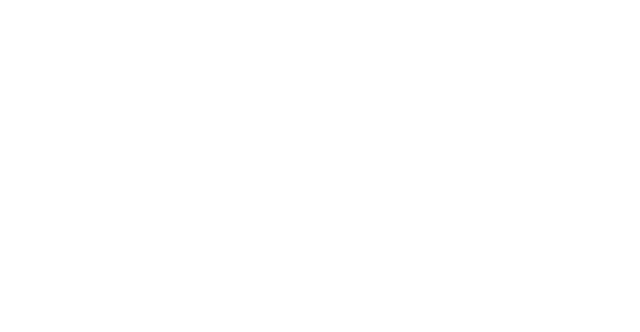
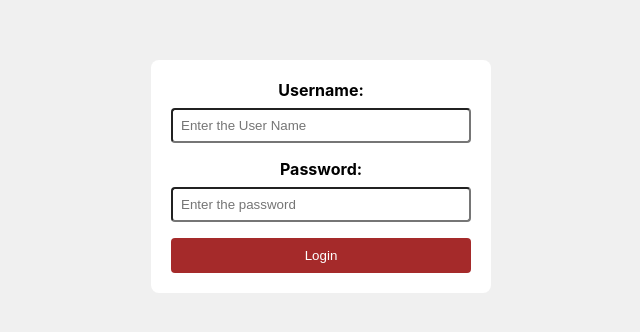
Before and after one commit to Satyam-Nayak/ecommerce_website_satyam, a React (Create React App) app: page /userlogin in a window 1280 px wide. Shown: the part 224-556 px from the top of the page, without its empty margins (319-959 px from the left). Built offline with nearby package versions, Linux system fonts and the light colour scheme; the HTML template or start-up script is replaced by a standard one.

Commit message:
user login code write

```diff
--- a/src/Components/UserLogin.jsx
+++ b/src/Components/UserLogin.jsx
@@ -1,9 +1,47 @@
-import React from 'react'
+import React, { useState } from 'react';
+import '../styles/UserLogin.css';
 
 export default function UserLogin() {
+  let [username, setUsername] = useState("");
+  let [password, setPassword] = useState(""); // corrected here
+
+  console.log(username);
+  console.log(password); // corrected here
+
+  // password set function
+  function login() {
+    if (username === "satyamn120" && password === "satyam120") { // corrected here
+      alert("User Login Successful");
+    } else {
+      alert("Invalid User");
+    }
+  }
+
   return (
-    <div>
-
+    <div className='UserLogin'>
+      <form action="">
+        <label>
+          Username:
+        </label>
+        <input
+          type="text"
+          value={username}
+          onChange={(e) => setUsername(e.target.value)}
+          placeholder='Enter the User Name'
+          required
+        />
+        <label>
+          Password:
+        </label>
+        <input
+          type="password"
+          value={password} // corrected here
+          onChange={(e) => setPassword(e.target.value)} // corrected here
+          placeholder='Enter the password'
+          required
+        />
+        <button type="button" onClick={login}>Login</button>
+      </form>
     </div>
-  )
+  );
 }
--- /dev/null
+++ b/src/styles/UserLogin.css
@@ -0,0 +1,43 @@
+.UserLogin {
+    display: flex;
+    justify-content: center;
+    align-items: center;
+    height: 100vh;
+    background-color: #f0f0f0;
+  }
+
+  form {
+    background-color: white;
+    padding: 20px;
+    border-radius: 8px;
+    width: 300px;
+    text-align: center;
+  }
+
+  label {
+    display: block;
+    margin-bottom: 8px;
+    font-weight: bold;
+  }
+
+  input {
+    width: 100%;
+    padding: 8px;
+    margin-bottom: 16px;
+    border-radius: 4px;
+    box-sizing: border-box;
+  }
+
+  button {
+    padding: 10px 20px;
+    background-color: brown;
+    color: white;
+    border: none;
+    border-radius: 4px;
+    cursor: pointer;
+    width: 100%;
+  }
+
+  button:hover {
+    background-color: #101010;
+  }
```
